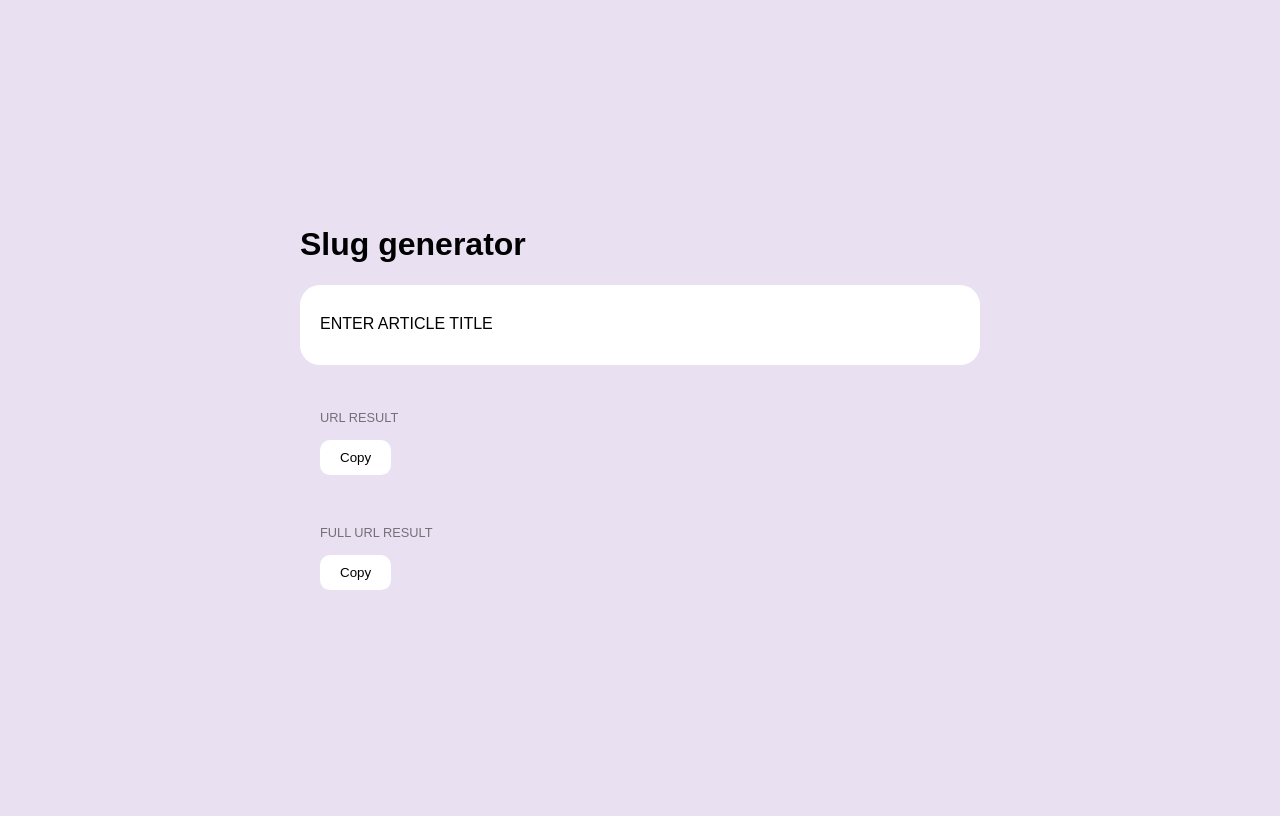
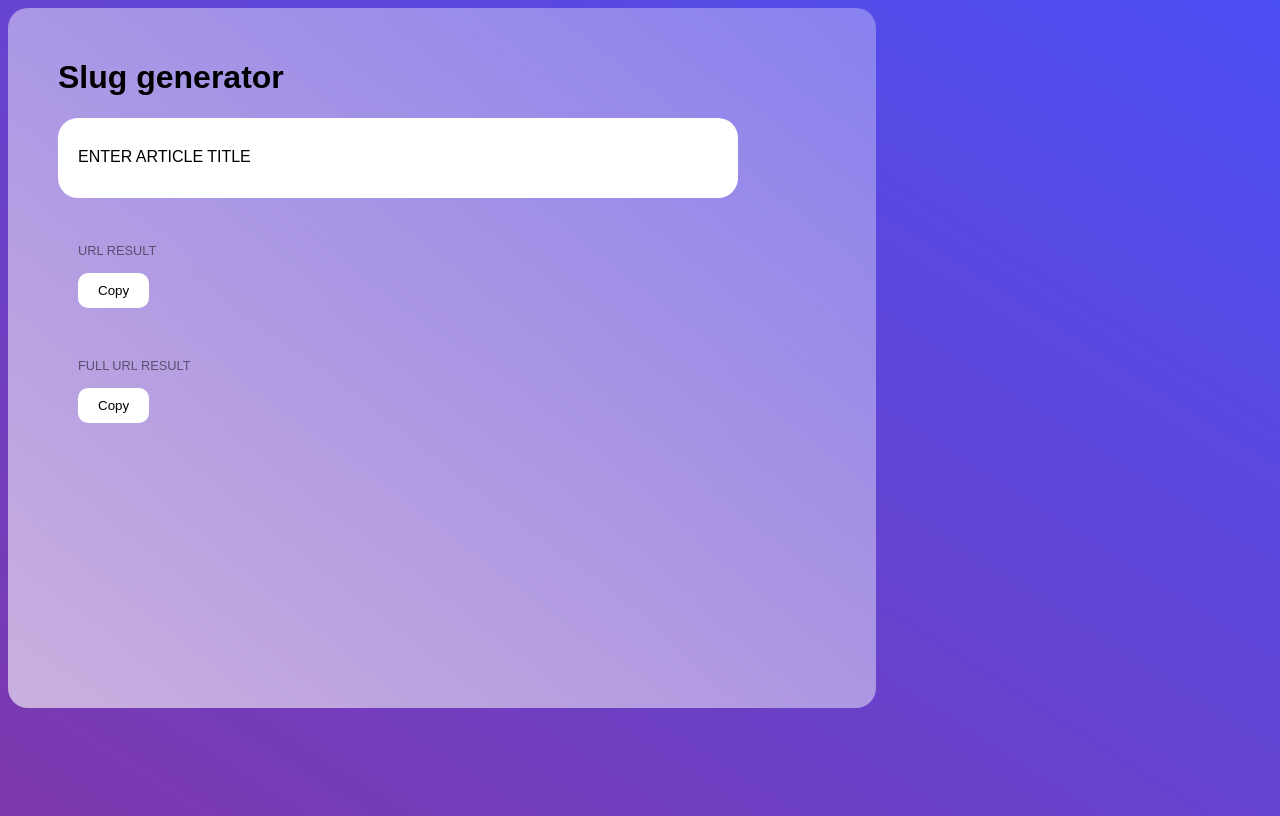
Before and after one commit to anettgor/slugify, a plain HTML site: page index.html in a window 1280 px wide. Drawn offline with Linux system fonts and the light colour scheme.

Commit message:
changed backgound

```diff
--- a/css/styles.css
+++ b/css/styles.css
@@ -1,6 +1,8 @@
 body {
-  background-color: rgb(233, 225, 242);
   font-family: "Nunito", sans-serif;
+  height: 100vh;
+  width: 100vw;
+  background: linear-gradient(to left bottom, #4c4ff5, #7d38ac);
 }
 *,
 *:focus,
@@ -13,11 +15,23 @@ button {
   font-family: inherit;
 }
 .contents {
-  position: absolute;
+  /* position: absolute;
   top: 50%;
   left: 50%;
   margin-right: -50%;
-  transform: translate(-50%, -50%);
+  transform: translate(-50%, -50%); */
+  background: white;
+  min-height: 80vh;
+  width: 60%;
+  background: linear-gradient(
+    to right top,
+    rgba(255, 255, 255, 0.6),
+    rgba(255, 255, 255, 0.3)
+  );
+
+  /* filter: blur(20px); */
+  border-radius: 20px;
+  padding: 30px 50px;
 }
 
 .input-container {
```
